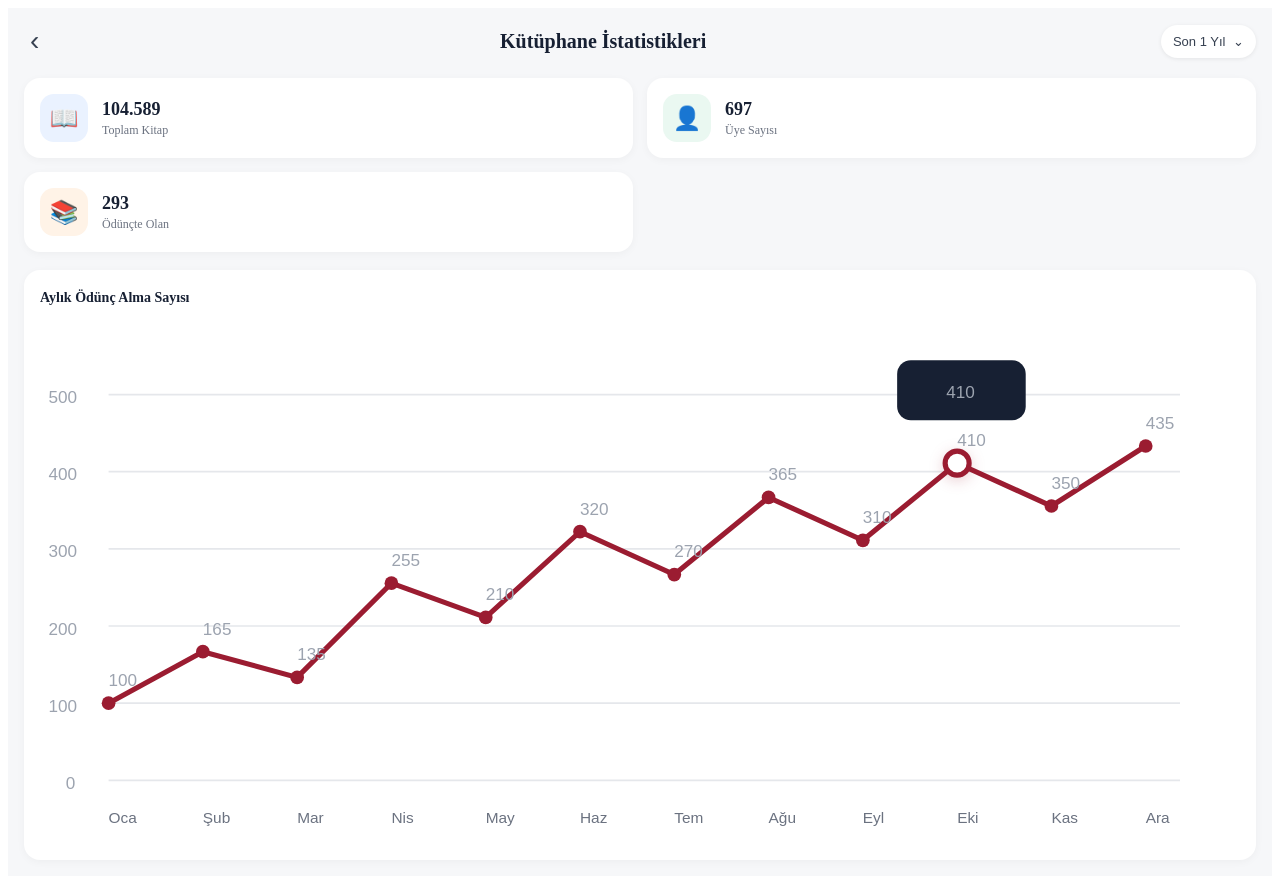
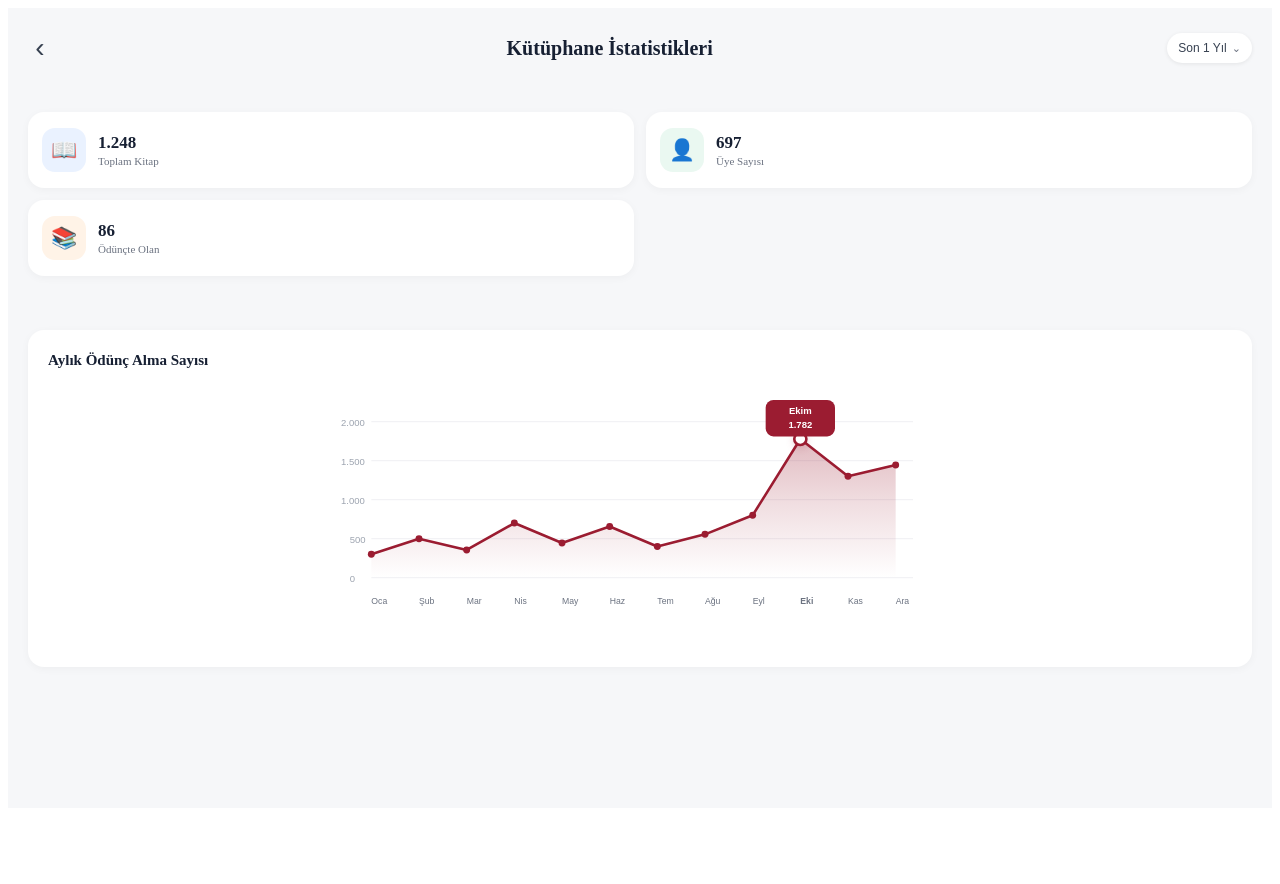
Before and after one commit to Fatma4444/KitapOduncAlmaSistemi, an Angular app: page /library-statistics in a window 1280 px wide. After the commit the page ends 816 px from the top, so only its background shows below. Built offline with nearby package versions, Linux system fonts and the light colour scheme.

Commit message:
istatistik kart

```diff
--- a/src/app/component/book-detail/book-detail.ts
+++ b/src/app/component/book-detail/book-detail.ts
@@ -5,7 +5,7 @@ import { Header } from './header/header';
 import { Orientation } from './orientation/orientation';
 import { BookDescription } from './book-description/book-description';
 
-import kitap from './book.json';
+import kitaplar from './book.json';
 import { Footer } from '../common_component/footer/footer';
 
 @Component({
@@ -18,12 +18,12 @@ import { Footer } from '../common_component/footer/footer';
     Orientation,
     BookDescription,
     Footer
-],
+  ],
   templateUrl: './book-detail.html',
   styleUrl: './book-detail.css'
 })
 export class BookDetail {
 
-  kitap = kitap;
+  kitap = kitaplar[0];
 
 }
--- a/src/app/componentler/library-statistics-page/chart/chart.css
+++ b/src/app/componentler/library-statistics-page/chart/chart.css
@@ -1,48 +1,68 @@
 .chart-container {
   background-color: white;
   border-radius: 16px;
-  padding: 20px 16px;
+  padding: 22px 20px 20px 20px;
   box-sizing: border-box;
   box-shadow: 0 2px 8px rgba(0, 0, 0, 0.04);
+
+  min-height: 320px;
 }
 
 .chart-container h2 {
-  margin: 0 0 20px 0;
-  font-size: 14px;
+  margin: 0 0 18px 0;
+  font-size: 15px;
   font-weight: 700;
   color: #172033;
 }
 
 .chart-area {
   width: 100%;
+  height: 260px;
   overflow: hidden;
 }
 
 .chart-area svg {
   width: 100%;
-  height: auto;
+  height: 260px;
   display: block;
 }
 
-/* Y ekseni yazıları */
+/* SVG yazıları */
 .chart-area svg text {
   font-family: Arial, sans-serif;
-  font-size: 10px;
+  font-size: 11px;
   fill: #9ca3af;
 }
 
 /* Ay isimleri */
 .chart-area svg text:nth-last-child(-n+12) {
   fill: #6b7280;
-  font-size: 9px;
+  font-size: 10px;
+}
+
+/* Grafik çizgisi */
+.chart-area svg polyline {
+  stroke-linecap: round;
+  stroke-linejoin: round;
 }
 
 /* Grafik noktaları */
 .chart-area svg circle {
-  transition: r 0.2s ease;
+  transition: all 0.2s ease;
 }
 
 /* Seçili nokta */
 .chart-area svg circle[stroke="#9b1c31"] {
   filter: drop-shadow(0 2px 4px rgba(155, 28, 49, 0.2));
 }
+
+/* Grafik alanındaki çizgiler */
+.chart-area svg line {
+  opacity: 0.7;
+}
+
+/* Ekim bilgi kutusundaki yazılar */
+.selected-label,
+.selected-value {
+  fill: white !important;
+}
--- a/src/app/componentler/library-statistics-page/chart/chart.html
+++ b/src/app/componentler/library-statistics-page/chart/chart.html
@@ -6,118 +6,218 @@
 
     <svg viewBox="0 0 700 300">
 
-      <!-- Y ekseni değerleri -->
-      <text x="5" y="45">500</text>
-      <text x="5" y="90">400</text>
-      <text x="5" y="135">300</text>
-      <text x="5" y="180">200</text>
-      <text x="5" y="225">100</text>
-      <text x="15" y="270">0</text>
+      <!-- GRADIENT TANIMI -->
+      <defs>
+        <linearGradient
+          id="chartGradient"
+          x1="0"
+          y1="0"
+          x2="0"
+          y2="1"
+        >
+          <stop
+            offset="0%"
+            stop-color="#9b1c31"
+            stop-opacity="0.30"
+          />
 
+          <stop
+            offset="45%"
+            stop-color="#9b1c31"
+            stop-opacity="0.15"
+          />
 
-      <!-- Yatay yardımcı çizgiler -->
-      <line x1="40" y1="40" x2="665" y2="40"
-            stroke="#e5e7eb" stroke-width="1" />
+          <stop
+            offset="100%"
+            stop-color="#9b1c31"
+            stop-opacity="0"
+          />
+        </linearGradient>
+      </defs>
 
-      <line x1="40" y1="85" x2="665" y2="85"
-            stroke="#e5e7eb" stroke-width="1" />
+      <!-- Y EKSENİ DEĞERLERİ -->
+      <text x="5" y="45">2.000</text>
+      <text x="5" y="90">1.500</text>
+      <text x="5" y="135">1.000</text>
+      <text x="15" y="180">500</text>
+      <text x="15" y="225">0</text>
 
-      <line x1="40" y1="130" x2="665" y2="130"
-            stroke="#e5e7eb" stroke-width="1" />
+      <!-- YARDIMCI YATAY ÇİZGİLER -->
+      <line
+        x1="40"
+        y1="40"
+        x2="665"
+        y2="40"
+        stroke="#e5e7eb"
+        stroke-width="1"
+      />
 
-      <line x1="40" y1="175" x2="665" y2="175"
-            stroke="#e5e7eb" stroke-width="1" />
+      <line
+        x1="40"
+        y1="85"
+        x2="665"
+        y2="85"
+        stroke="#e5e7eb"
+        stroke-width="1"
+      />
 
-      <line x1="40" y1="220" x2="665" y2="220"
-            stroke="#e5e7eb" stroke-width="1" />
+      <line
+        x1="40"
+        y1="130"
+        x2="665"
+        y2="130"
+        stroke="#e5e7eb"
+        stroke-width="1"
+      />
 
-      <line x1="40" y1="265" x2="665" y2="265"
-            stroke="#e5e7eb" stroke-width="1" />
+      <line
+        x1="40"
+        y1="175"
+        x2="665"
+        y2="175"
+        stroke="#e5e7eb"
+        stroke-width="1"
+      />
 
+      <line
+        x1="40"
+        y1="220"
+        x2="665"
+        y2="220"
+        stroke="#e5e7eb"
+        stroke-width="1"
+      />
 
-      <!-- Grafik çizgisi -->
+      <!-- GRAFİĞİN ALT DOLGU ALANI -->
+      <polygon
+        points="
+          40,193
+          95,175
+          150,188
+          205,157
+          260,180
+          315,161
+          370,184
+          425,170
+          480,148
+          535,60
+          590,103
+          645,90
+          645,220
+          40,220
+        "
+        fill="url(#chartGradient)"
+      />
+
+      <!-- ANA GRAFİK ÇİZGİSİ -->
       <polyline
-        points="40,220 95,190 150,205 205,150 260,170 315,120 370,145 425,100 480,125 535,80 590,105 645,70"
+        points="
+          40,193
+          95,175
+          150,188
+          205,157
+          260,180
+          315,161
+          370,184
+          425,170
+          480,148
+          535,60
+          590,103
+          645,90
+        "
         fill="none"
         stroke="#9b1c31"
         stroke-width="3"
+        stroke-linecap="round"
+        stroke-linejoin="round"
       />
 
+      <!-- GRAFİK NOKTALARI -->
+      <circle cx="40" cy="193" r="4" fill="#9b1c31" />
+      <circle cx="95" cy="175" r="4" fill="#9b1c31" />
+      <circle cx="150" cy="188" r="4" fill="#9b1c31" />
+      <circle cx="205" cy="157" r="4" fill="#9b1c31" />
+      <circle cx="260" cy="180" r="4" fill="#9b1c31" />
+      <circle cx="315" cy="161" r="4" fill="#9b1c31" />
+      <circle cx="370" cy="184" r="4" fill="#9b1c31" />
+      <circle cx="425" cy="170" r="4" fill="#9b1c31" />
+      <circle cx="480" cy="148" r="4" fill="#9b1c31" />
 
-      <!-- Grafik noktaları -->
-      <circle cx="40" cy="220" r="4" fill="#9b1c31" />
-      <circle cx="95" cy="190" r="4" fill="#9b1c31" />
-      <circle cx="150" cy="205" r="4" fill="#9b1c31" />
-      <circle cx="205" cy="150" r="4" fill="#9b1c31" />
-      <circle cx="260" cy="170" r="4" fill="#9b1c31" />
-      <circle cx="315" cy="120" r="4" fill="#9b1c31" />
-      <circle cx="370" cy="145" r="4" fill="#9b1c31" />
-      <circle cx="425" cy="100" r="4" fill="#9b1c31" />
-      <circle cx="480" cy="125" r="4" fill="#9b1c31" />
-      <circle cx="535" cy="80" r="4" fill="#9b1c31" />
-      <circle cx="590" cy="105" r="4" fill="#9b1c31" />
-      <circle cx="645" cy="70" r="4" fill="#9b1c31" />
-
-
-      <!-- Nokta değerleri -->
-      <text x="40" y="210">100</text>
-      <text x="95" y="180">165</text>
-      <text x="150" y="195">135</text>
-      <text x="205" y="140">255</text>
-      <text x="260" y="160">210</text>
-      <text x="315" y="110">320</text>
-      <text x="370" y="135">270</text>
-      <text x="425" y="90">365</text>
-      <text x="480" y="115">310</text>
-      <text x="535" y="70">410</text>
-      <text x="590" y="95">350</text>
-      <text x="645" y="60">435</text>
-
-
-      <!-- Seçili nokta -->
+      <!-- EKİM - SEÇİLİ NOKTA -->
       <circle
         cx="535"
-        cy="80"
+        cy="60"
         r="7"
         fill="white"
         stroke="#9b1c31"
         stroke-width="3"
       />
 
-      <!-- Bilgi kutusu -->
+      <!-- KASIM -->
+      <circle cx="590" cy="103" r="4" fill="#9b1c31" />
+
+      <!-- ARALIK -->
+      <circle cx="645" cy="90" r="4" fill="#9b1c31" />
+
+      <!-- EKİM BİLGİ KUTUSU -->
       <rect
-        x="500"
-        y="20"
-        width="75"
-        height="35"
-        rx="8"
-        fill="#172033"
+        x="495"
+        y="15"
+        width="80"
+        height="42"
+        rx="9"
+        fill="#9b1c31"
       />
 
+      <!-- EKİM YAZISI -->
       <text
-        x="537"
-        y="42"
+        class="selected-label"
+        x="535"
+        y="31"
+        text-anchor="middle"
+        fill="white"
+        font-size="11"
+        font-weight="600"
+      >
+        Ekim
+      </text>
+
+      <!-- EKİM DEĞERİ -->
+      <text
+        class="selected-value"
+        x="535"
+        y="47"
         text-anchor="middle"
         fill="white"
         font-size="12"
+        font-weight="700"
       >
-        410
+        1.782
       </text>
 
+      <!-- AY İSİMLERİ -->
+      <text x="40" y="250">Oca</text>
+      <text x="95" y="250">Şub</text>
+      <text x="150" y="250">Mar</text>
+      <text x="205" y="250">Nis</text>
+      <text x="260" y="250">May</text>
+      <text x="315" y="250">Haz</text>
+      <text x="370" y="250">Tem</text>
+      <text x="425" y="250">Ağu</text>
+      <text x="480" y="250">Eyl</text>
 
-      <!-- Ay isimleri -->
-      <text x="40" y="290">Oca</text>
-      <text x="95" y="290">Şub</text>
-      <text x="150" y="290">Mar</text>
-      <text x="205" y="290">Nis</text>
-      <text x="260" y="290">May</text>
-      <text x="315" y="290">Haz</text>
-      <text x="370" y="290">Tem</text>
-      <text x="425" y="290">Ağu</text>
-      <text x="480" y="290">Eyl</text>
-      <text x="535" y="290">Eki</text>
-      <text x="590" y="290">Kas</text>
-      <text x="645" y="290">Ara</text>
+      <!-- SEÇİLİ AY -->
+      <text
+        x="535"
+        y="250"
+        fill="#9b1c31"
+        font-weight="700"
+      >
+        Eki
+      </text>
+
+      <text x="590" y="250">Kas</text>
+      <text x="645" y="250">Ara</text>
 
     </svg>
 
--- a/src/app/componentler/library-statistics-page/library-statistics-page.css
+++ b/src/app/componentler/library-statistics-page/library-statistics-page.css
@@ -1,5 +1,27 @@
 .statistics-page {
   min-height: 100vh;
   background-color: #f6f7f9;
-  padding: 16px;
+  padding: 24px 20px 32px;
+  box-sizing: border-box;
+
+  display: flex;
+  flex-direction: column;
 }
+
+/* Başlık */
+app-statistics-header {
+  display: block;
+  margin-bottom: 28px;
+}
+
+/* İstatistik kartları */
+app-statistics-cards {
+  display: block;
+  margin-bottom: 36px;
+}
+
+/* Grafik */
+app-chart {
+  display: block;
+  flex: 1;
+}
--- a/src/app/componentler/library-statistics-page/statistics-cards/statistics-cards.css
+++ b/src/app/componentler/library-statistics-page/statistics-cards/statistics-cards.css
@@ -1,30 +1,30 @@
 .statistics-cards {
   display: grid;
   grid-template-columns: 1fr 1fr;
-  gap: 14px;
+  gap: 12px;
   margin-bottom: 18px;
 }
 
 .stat-card {
   background-color: white;
   border-radius: 16px;
-  padding: 16px;
+  padding: 14px;
   display: flex;
   align-items: center;
-  gap: 14px;
-  min-height: 80px;
+  gap: 12px;
+  min-height: 76px;
   box-sizing: border-box;
   box-shadow: 0 2px 8px rgba(0, 0, 0, 0.04);
 }
 
 .stat-icon {
-  width: 48px;
-  height: 48px;
-  border-radius: 14px;
+  width: 44px;
+  height: 44px;
+  border-radius: 13px;
   display: flex;
   align-items: center;
   justify-content: center;
-  font-size: 23px;
+  font-size: 21px;
   flex-shrink: 0;
 }
 
@@ -43,17 +43,17 @@
 .stat-info {
   display: flex;
   flex-direction: column;
-  gap: 3px;
+  gap: 2px;
 }
 
 .stat-value {
-  font-size: 18px;
+  font-size: 17px;
   font-weight: 700;
   color: #172033;
 }
 
 .stat-title {
-  font-size: 12px;
+  font-size: 11px;
   color: #6b7280;
 }
 
--- a/src/app/componentler/library-statistics-page/statistics-cards/statistics-cards.html
+++ b/src/app/componentler/library-statistics-page/statistics-cards/statistics-cards.html
@@ -6,11 +6,10 @@
     </div>
 
     <div class="stat-info">
-      <span class="stat-value">104.589</span>
+      <span class="stat-value">1.248</span>
       <span class="stat-title">Toplam Kitap</span>
     </div>
   </div>
-
 
   <div class="stat-card">
     <div class="stat-icon members-icon">
@@ -23,14 +22,13 @@
     </div>
   </div>
 
-
   <div class="stat-card">
     <div class="stat-icon borrowed-icon">
       📚
     </div>
 
     <div class="stat-info">
-      <span class="stat-value">293</span>
+      <span class="stat-value">86</span>
       <span class="stat-title">Ödünçte Olan</span>
     </div>
   </div>
--- a/src/app/componentler/library-statistics-page/statistics-cards/statistics-cards.ts
+++ b/src/app/componentler/library-statistics-page/statistics-cards/statistics-cards.ts
@@ -1,9 +1,9 @@
 import { Component } from '@angular/core';
 
 @Component({
+  selector: 'app-statistics-cards',
   imports: [],
-  selector: 'app-statistics-cards',
-  styleUrl: './statistics-cards.css',
   templateUrl: './statistics-cards.html',
+  styleUrl: './statistics-cards.css'
 })
 export class StatisticsCards {}
--- a/src/app/componentler/library-statistics-page/statistics-header/statistics-header.css
+++ b/src/app/componentler/library-statistics-page/statistics-header/statistics-header.css
@@ -3,6 +3,8 @@
   align-items: center;
   justify-content: space-between;
   margin-bottom: 20px;
+  width: 100%;
+  box-sizing: border-box;
 }
 
 .back-button {
@@ -11,6 +13,9 @@
   font-size: 28px;
   color: #374151;
   cursor: pointer;
+  padding: 0;
+  width: 24px;
+  flex-shrink: 0;
 }
 
 .statistics-header h1 {
@@ -18,19 +23,29 @@
   font-weight: 700;
   color: #172033;
   margin: 0;
+  white-space: nowrap;
+  text-align: center;
+  flex: 1;
 }
 
 .year-button {
   border: none;
   background: white;
   border-radius: 20px;
-  padding: 9px 12px;
-  font-size: 13px;
+  padding: 8px 11px;
+  font-size: 12px;
   color: #374151;
   box-shadow: 0 1px 4px rgba(0, 0, 0, 0.08);
   cursor: pointer;
+  white-space: nowrap;
+  flex-shrink: 0;
+
+  display: flex;
+  align-items: center;
+  gap: 5px;
 }
 
 .year-button span {
-  margin-left: 4px;
+  font-size: 11px;
+  color: #6b7280;
 }
```
